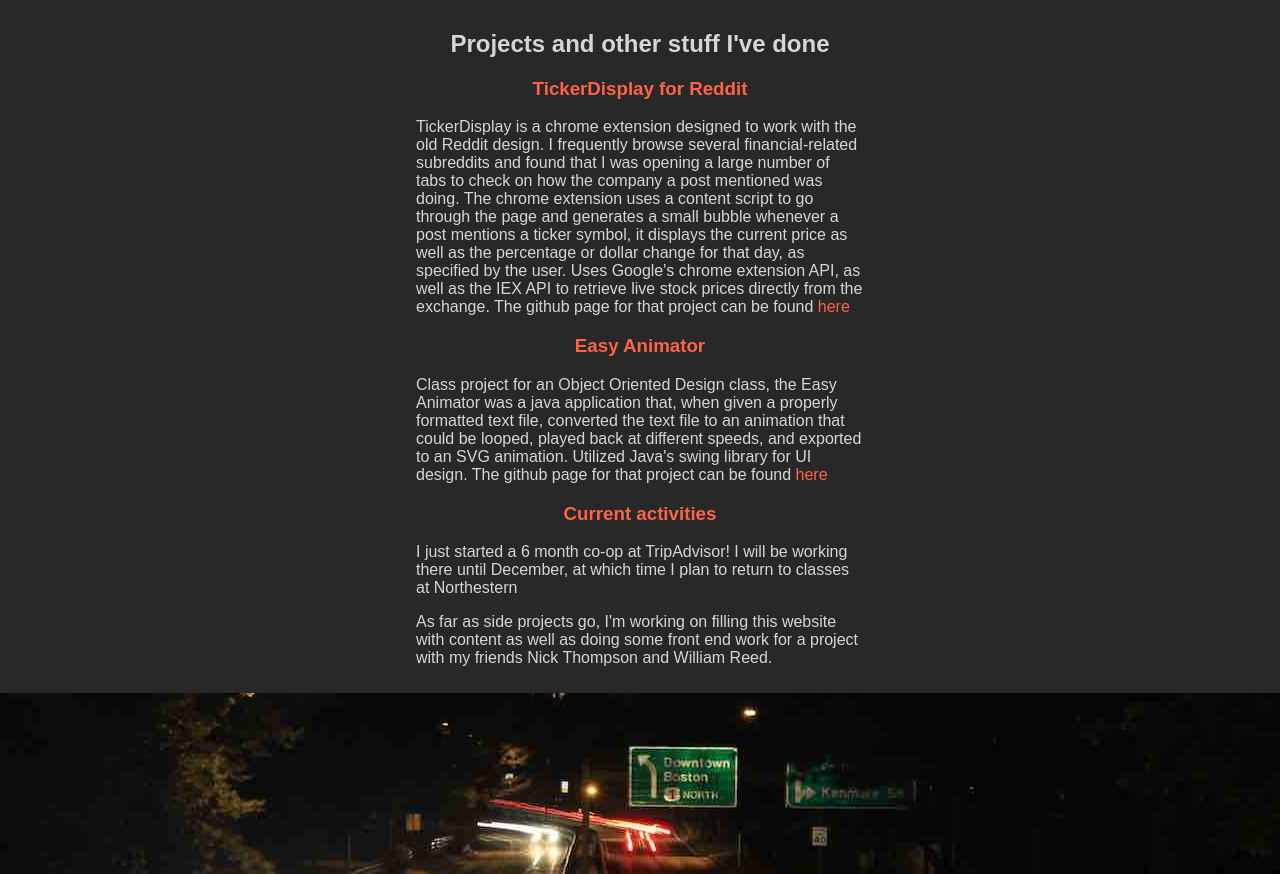
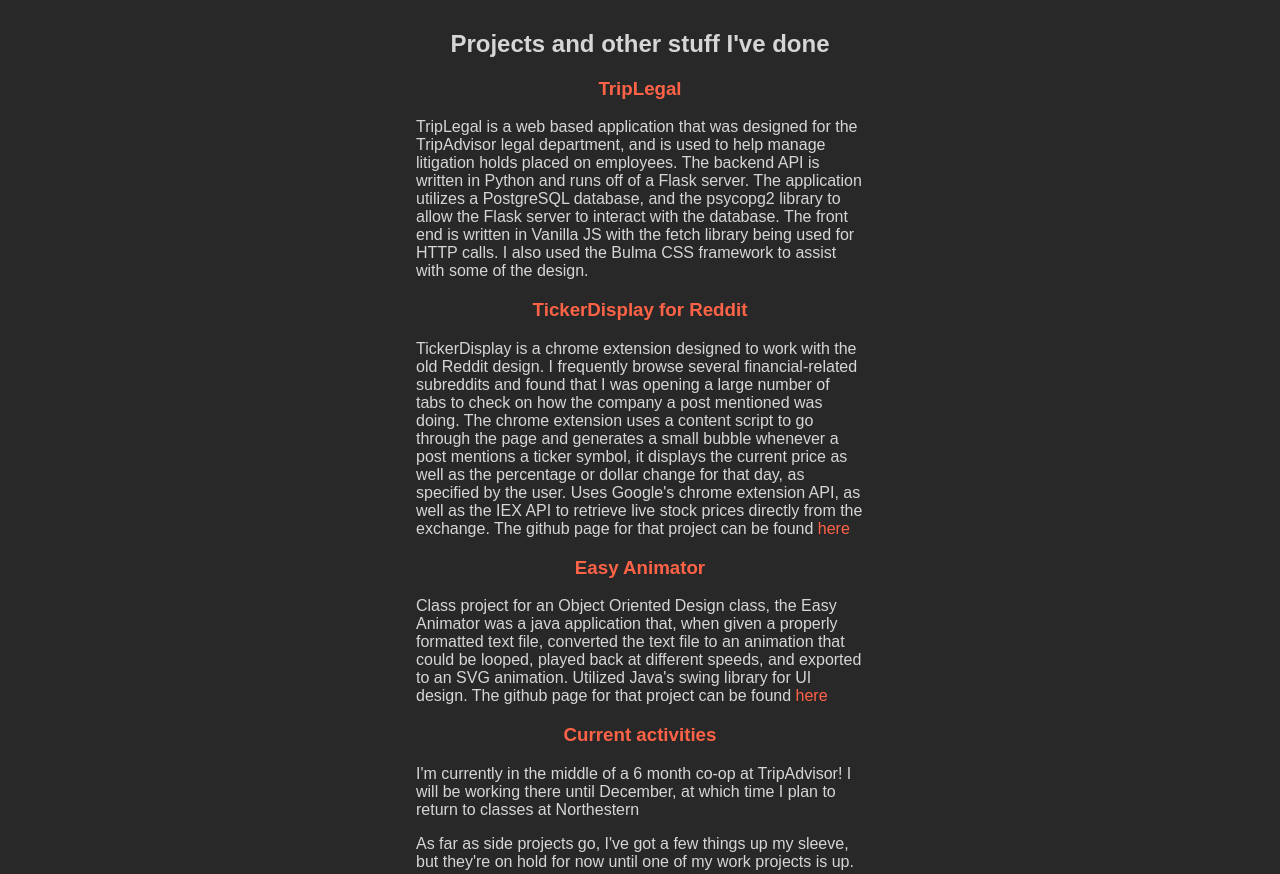
Before and after one commit to lukenovak/lukenovak.github.io, a plain HTML site: page index.html in a window 1280 px wide. Shown: the part 1690-2564 px from the top of the page. Drawn offline with Linux system fonts and the light colour scheme; a web font is replaced by a local one.

Commit message:
minor updates

```diff
--- a/index.html
+++ b/index.html
@@ -1,5 +1,6 @@
 <!DOCTYPE html>
 <html lang = "en">
+  <meta name="viewport" content="width=device-width, initial-scale=1.0">
 <head>
   <link href="nluken.css" rel="stylesheet">
   <script src="nluken.js"></script>
@@ -54,6 +55,15 @@
     <div class="text-header-container">
       <h2>Projects and other stuff I've done</h2>
     </div>
+    <h3>TripLegal</h3>
+    <p>TripLegal is a web based application that was designed for the TripAdvisor
+      legal department, and is used to help manage litigation holds placed on
+      employees. The backend API is written in Python and runs off of a Flask
+      server. The application utilizes a PostgreSQL database, and the psycopg2
+      library to allow the Flask server to interact with the database. The front end
+      is written in Vanilla JS with the fetch library being used for HTTP calls. I
+      also used the Bulma CSS framework to assist with some of the design.
+    </p>
     <h3>TickerDisplay for Reddit</h3>
     <p>TickerDisplay is a chrome extension designed to work with the old
       Reddit design. I frequently browse several financial-related subreddits
@@ -74,11 +84,11 @@
       swing library for UI design. The github page for that project can be
       found <a>here</a></p>
     <h3>Current activities</h3>
-    <p>I just started a 6 month co-op at TripAdvisor! I will be working there
+    <p>I'm currently in the middle of a 6 month co-op at TripAdvisor! I will be working there
     until December, at which time I plan to return to classes at Northestern</p>
-    <p>As far as side projects go, I'm working on filling this website with
-    content as well as doing some front end work for a project with my friends
-    Nick Thompson and William Reed.</p>
+    <p>As far as side projects go, I've got a few things up my sleeve, but they're on hold for
+      now until one of my work projects is up.
+    </p>
   </div>
 
   <div class="photo-container third-photo" id="third-photo"></div>
--- a/nluken.css
+++ b/nluken.css
@@ -74,12 +74,13 @@
   padding-top: 20px;
   color: black;
   background-attachment: fixed;
+  background-size: cover;
 }
 
 .main-photo {
   height:750px;
   background-image: url("Photos/MainBG.jpg");
-  background-position: 0px 1200px;
+  background-position: 0px 1300px;
 }
 
 .second-photo {
```
Also changed, not shown: 1 other file.
